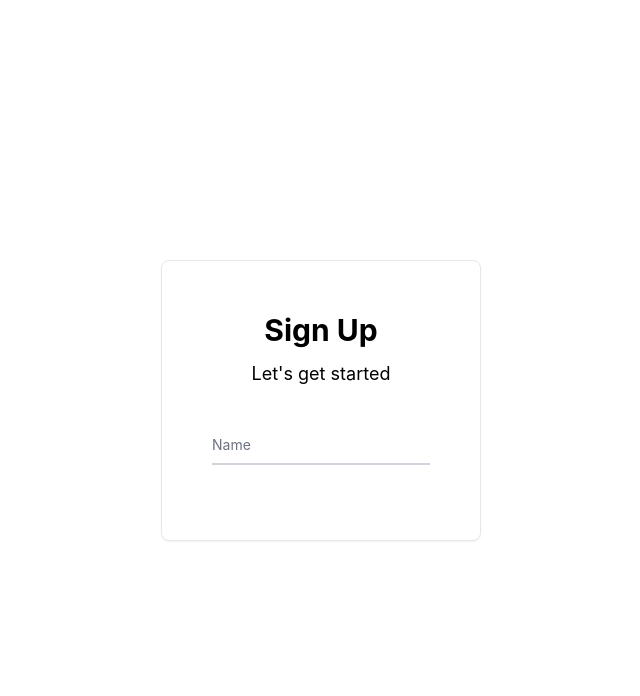
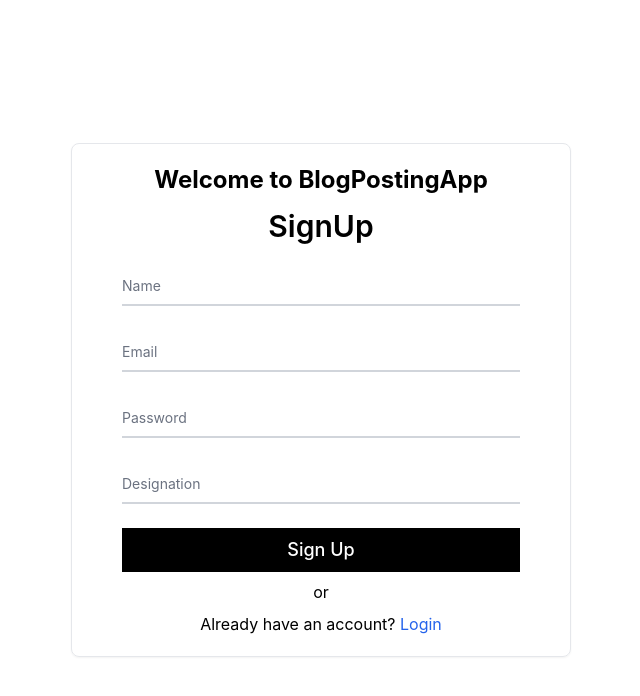
Before and after one commit to prashantpawarr/blogpostingfrontend, a React (Create React App) app: page /signup in a window 1280 px wide. Shown: the top 696 px of the page, without its empty margins (319-959 px from the left). Built offline with nearby package versions, Linux system fonts and the light colour scheme.

Commit message:
added react toastify to after created user

```diff
--- a/package.json
+++ b/package.json
@@ -10,6 +10,7 @@
     "react-dom": "^18.3.1",
     "react-router-dom": "^6.26.2",
     "react-scripts": "5.0.1",
+    "react-toastify": "^10.0.5",
     "web-vitals": "^2.1.4"
   },
   "scripts": {
--- a/src/components/Header.jsx
+++ b/src/components/Header.jsx
@@ -15,7 +15,6 @@
 
   useEffect(() => {
     const handleClickOutside = (event) => {
-      console.log(!menuRef.current.contains(event.target));
       if (menuRef.current && !menuRef.current.contains(event.target)) {
         closeMenu();
       }
--- a/src/pages/Login.jsx
+++ b/src/pages/Login.jsx
@@ -1,9 +1,98 @@
-import React from 'react'
+import React from "react";
+import { Link } from "react-router-dom";
 
 const Login = () => {
   return (
-    <div>Login</div>
-  )
-}
+    <div className="h-screen flex justify-center items-center">
+      <form className="rounded-[8px] flex gap-[20px] flex-col shadow-sm py-[20px] px-[50px] w-[500px] border">
+        <div className="flex flex-col gap-3">
+          <p className="text-center font-bold text-2xl">
+            Welcome to BlogPostingApp{" "}
+          </p>
+          <h2 className="text-center font-semibold text-3xl">Login</h2>
+        </div>
+        <div>
+          <div className="relative z-0 w-full mb-6 group">
+            <input
+              type="text"
+              name="name"
+              className="block py-2.5 px-0 w-full text-sm text-gray-900 bg-transparent border-0 border-b-2 border-gray-300 appearance-none focus:outline-none focus:ring-0 focus:border-blue-600 peer"
+              placeholder=" "
+              required
+            />
+            <label
+              htmlFor ="name"
+              className="absolute text-sm text-gray-500 duration-300 transform -translate-y-6 scale-75 top-3 -z-10 origin-[0] peer-placeholder-shown:scale-100 peer-placeholder-shown:translate-y-0 peer-focus:scale-75 peer-focus:-translate-y-6 peer-focus:text-blue-600"
+            >
+              Name
+            </label>
+          </div>
+          <div className="relative z-0 w-full mb-6 group">
+            <input
+              type="email"
+              name="email"
+              className="block py-2.5 px-0 w-full text-sm text-gray-900 bg-transparent border-0 border-b-2 border-gray-300 appearance-none focus:outline-none focus:ring-0 focus:border-blue-600 peer"
+              placeholder=" "
+              required
+            />
+            <label
+              htmlFor="email"
+              className="absolute text-sm text-gray-500 duration-300 transform -translate-y-6 scale-75 top-3 -z-10 origin-[0] peer-placeholder-shown:scale-100 peer-placeholder-shown:translate-y-0 peer-focus:scale-75 peer-focus:-translate-y-6 peer-focus:text-blue-600"
+            >
+              Email
+            </label>
+          </div>
+          <div className="relative z-0 w-full mb-6 group">
+            <input
+              type="text"
+              name="password"
+              className="block py-2.5 px-0 w-full text-sm text-gray-900 bg-transparent border-0 border-b-2 border-gray-300 appearance-none focus:outline-none focus:ring-0 focus:border-blue-600 peer"
+              placeholder=" "
+              required
+            />
+            <label
+              htmlFor="Password"
+              className="absolute text-sm text-gray-500 duration-300 transform -translate-y-6 scale-75 top-3 -z-10 origin-[0] peer-placeholder-shown:scale-100 peer-placeholder-shown:translate-y-0 peer-focus:scale-75 peer-focus:-translate-y-6 peer-focus:text-blue-600"
+            >
+              Password
+            </label>
+          </div>
+          <div className="relative z-0 w-full mb-6 group">
+            <select
+              name="role"
+              className="block py-2.5 px-0 w-full text-sm text-gray-900 bg-transparent border-0 border-b-2 border-gray-300 appearance-none focus:outline-none focus:ring-0 focus:border-blue-600 peer"
+              required
+            >
+              <option value="" disabled selected>
+                Select Role
+              </option>
+              <option value="admin">Admin</option>
+              <option value="user">User</option>
+            </select>
+            <label
+              htmlFor="role"
+              className="absolute text-sm text-gray-500 duration-300 transform -translate-y-6 scale-75 top-3 -z-10 origin-[0] peer-placeholder-shown:scale-100 peer-placeholder-shown:translate-y-0 peer-focus:scale-75 peer-focus:-translate-y-6 peer-focus:text-blue-600"
+            >
+              Role
+            </label>
+          </div>
 
-export default Login
+          <button className="bg-black text-white font-medium text-lg w-full py-2">
+            Login
+          </button>
+          <p className="text-center py-2 ">or</p>
+          <p className="text-center">
+            New to BlogPostingApp?{" "}
+            <span>
+              <Link className="text-blue-600 hover:underline" to={"/signup"}>
+                Signup
+              </Link>
+            </span>
+          </p>
+        </div>
+      </form>
+    </div>
+  );
+};
+
+export default Login;
--- a/src/pages/Signup.jsx
+++ b/src/pages/Signup.jsx
@@ -1,32 +1,138 @@
-import React from "react";
+import React, { useState } from "react";
+import { Link } from "react-router-dom";
+import { UserSignup } from "../utils/api";
+import { Bounce, toast, ToastContainer } from "react-toastify";
+import "react-toastify/dist/ReactToastify.css";
 
 const Signup = () => {
+  const [username, setUserName] = useState("");
+  const [email, setEmail] = useState("");
+  const [password, setPassword] = useState("");
+  const [role, setRole] = useState("");
+
+  const signupData = async (event) => {
+    event.preventDefault();
+    const formData = { username, email, password, role };
+
+    try {
+      await UserSignup(formData);
+      toast("User Created Successfully", {
+        position: "top-right",
+        autoClose: 5000,
+        hideProgressBar: false,
+        closeOnClick: true,
+        pauseOnHover: true,
+        draggable: true,
+        progress: undefined,
+        theme: "light",
+        transition: Bounce,
+      });
+    } catch (err) {
+      console.log(err, "User not Created");
+    } finally {
+      setUserName("");
+      setPassword("");
+      setEmail("");
+      setRole("");
+    }
+  };
+
   return (
     <div className="h-screen flex justify-center items-center">
-      <form className="rounded-[8px] flex gap-[35px] flex-col shadow-sm py-[51px] px-[50px] border">
+      <form
+        onSubmit={signupData}
+        className="rounded-[8px] flex gap-[20px] flex-col shadow-sm py-[20px] px-[50px] w-[500px] border"
+      >
         <div className="flex flex-col gap-3">
-          <h2 className="text-center font-bold text-3xl">Sign Up</h2>
-          <p className="text-center font-normal text-lg">Let's get started </p>
+          <p className="text-center font-bold text-2xl">
+            Welcome to BlogPostingApp{" "}
+          </p>
+          <h2 className="text-center font-semibold text-3xl">SignUp</h2>
         </div>
         <div>
-          <div class="relative z-0 w-full mb-6 group">
+          <div className="relative z-0 w-full mb-6 group">
             <input
               type="text"
               name="name"
-              id="name"
-              class="block py-2.5 px-0 w-full text-sm text-gray-900 bg-transparent border-0 border-b-2 border-gray-300 appearance-none focus:outline-none focus:ring-0 focus:border-blue-600 peer"
+              className="block py-2.5 px-0 w-full text-sm text-gray-900 bg-transparent border-0 border-b-2 border-gray-300 appearance-none focus:outline-none focus:ring-0 focus:border-blue-600 peer"
               placeholder=" "
+              value={username}
+              onChange={(e) => setUserName(e.target.value)}
               required
             />
             <label
-              for="name"
-              class="absolute text-sm text-gray-500 duration-300 transform -translate-y-6 scale-75 top-3 -z-10 origin-[0] peer-placeholder-shown:scale-100 peer-placeholder-shown:translate-y-0 peer-focus:scale-75 peer-focus:-translate-y-6 peer-focus:text-blue-600"
+              htmlFor="name"
+              className="absolute text-sm text-gray-500 duration-300 transform -translate-y-6 scale-75 top-3 -z-10 origin-[0] peer-placeholder-shown:scale-100 peer-placeholder-shown:translate-y-0 peer-focus:scale-75 peer-focus:-translate-y-6 peer-focus:text-blue-600"
             >
               Name
             </label>
           </div>
+          <div className="relative z-0 w-full mb-6 group">
+            <input
+              type="email"
+              name="email"
+              className="block py-2.5 px-0 w-full text-sm text-gray-900 bg-transparent border-0 border-b-2 border-gray-300 appearance-none focus:outline-none focus:ring-0 focus:border-blue-600 peer"
+              placeholder=" "
+              value={email}
+              onChange={(e) => setEmail(e.target.value)}
+              required
+            />
+            <label
+              htmlFor="email"
+              className="absolute text-sm text-gray-500 duration-300 transform -translate-y-6 scale-75 top-3 -z-10 origin-[0] peer-placeholder-shown:scale-100 peer-placeholder-shown:translate-y-0 peer-focus:scale-75 peer-focus:-translate-y-6 peer-focus:text-blue-600"
+            >
+              Email
+            </label>
+          </div>
+          <div className="relative z-0 w-full mb-6 group">
+            <input
+              type="text"
+              name="password"
+              className="block py-2.5 px-0 w-full text-sm text-gray-900 bg-transparent border-0 border-b-2 border-gray-300 appearance-none focus:outline-none focus:ring-0 focus:border-blue-600 peer"
+              placeholder=" "
+              value={password}
+              onChange={(e) => setPassword(e.target.value)}
+              required
+            />
+            <label
+              htmlFor="Password"
+              className="absolute text-sm text-gray-500 duration-300 transform -translate-y-6 scale-75 top-3 -z-10 origin-[0] peer-placeholder-shown:scale-100 peer-placeholder-shown:translate-y-0 peer-focus:scale-75 peer-focus:-translate-y-6 peer-focus:text-blue-600"
+            >
+              Password
+            </label>
+          </div>
+          <div className="relative z-0 w-full mb-6 group">
+            <input
+              type="text"
+              name="designation"
+              className="block py-2.5 px-0 w-full text-sm text-gray-900 bg-transparent border-0 border-b-2 border-gray-300 appearance-none focus:outline-none focus:ring-0 focus:border-blue-600 peer"
+              placeholder=" "
+              value={role}
+              onChange={(e) => setRole(e.target.value)}
+              required
+            />
+            <label
+              htmlFor="designation"
+              className="absolute text-sm text-gray-500 duration-300 transform -translate-y-6 scale-75 top-3 -z-10 origin-[0] peer-placeholder-shown:scale-100 peer-placeholder-shown:translate-y-0 peer-focus:scale-75 peer-focus:-translate-y-6 peer-focus:text-blue-600"
+            >
+              Designation
+            </label>
+          </div>
+          <button className="bg-black text-white font-medium text-lg w-full py-2">
+            Sign Up
+          </button>
+          <p className="text-center py-2 ">or</p>
+          <p className="text-center">
+            Already have an account?{" "}
+            <span>
+              <Link className="text-blue-600 hover:underline" to={"/login"}>
+                Login
+              </Link>
+            </span>
+          </p>
         </div>
       </form>
+      <ToastContainer />
     </div>
   );
 };
--- a/src/routes/Approutes.jsx
+++ b/src/routes/Approutes.jsx
@@ -4,6 +4,7 @@
 import CommonRoute from "../components/CommonRoute";
 import PageNotFound from "../pages/PageNotFound";
 import Signup from "../pages/Signup";
+import Login from "../pages/Login";
 
 const Approutes = () => {
   return (
@@ -12,6 +13,7 @@
         <Route path="/" element={<Home />} />
       </Route>
       <Route path="/signup" element={<Signup />} />
+      <Route path="/login" element={<Login />} />
       <Route path="*" element={<PageNotFound />} />
     </Routes>
   );
--- a/src/utils/api.js
+++ b/src/utils/api.js
@@ -0,0 +1,10 @@
+export async function UserSignup(formData) {
+  const response = await fetch("http://localhost:3001/user/signup", {
+    method: "POST",
+    headers: {
+      "Content-Type": "application/json",
+    },
+    body: JSON.stringify(formData),
+  });
+  return response;
+}
```
Also changed, not shown: 1 other file (tests, documents, lock files or other folders).
